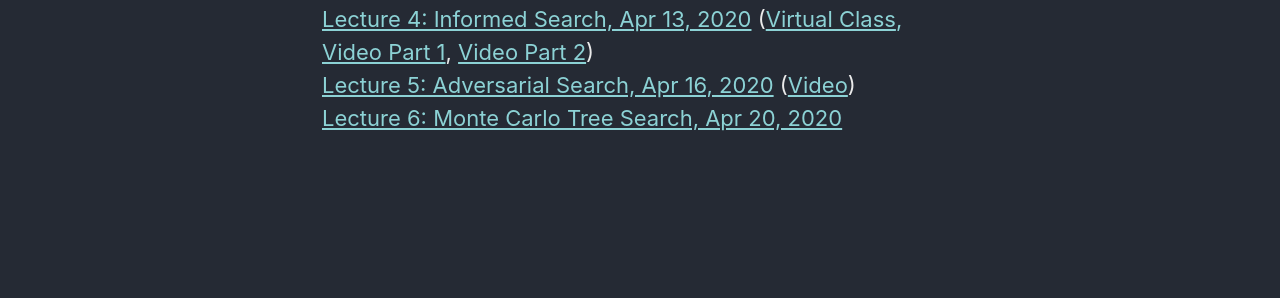
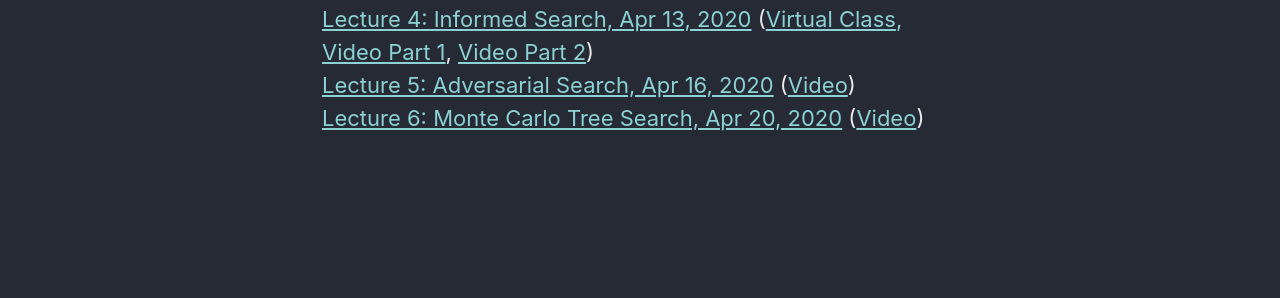
Before and after one commit to yawgmoth/CI-0129, a Jekyll site: the page built from _pages/slides.html, in a window 1280 px wide. Shown: the part 259-557 px from the top of the page. Built offline with Jekyll 4.4.1, drawn with Linux system fonts in a browser that asks for light colours; cached includes are drawn as plain includes; nearby versions of some CDN libraries.

Commit message:
add video for class from 4/20

```diff
--- a/_pages/slides.html
+++ b/_pages/slides.html
@@ -13,4 +13,4 @@
 <a href="lecture3.html">Lecture 3: Uninformed Search, Mar 16, 2020</a> (<a href="/CI-0129/classes/class3.html">Virtual Class<a/>)<br/>
 <a href="lecture4.html">Lecture 4: Informed Search, Apr 13, 2020</a> (<a href="/CI-0129/classes/class3.html">Virtual Class<a/>, <a href="https://www.youtube.com/watch?v=012MT83q6GY">Video Part 1</a>, <a href="https://www.youtube.com/watch?v=YuIMTVbvvXA">Video Part 2</a>)<br/>
 <a href="lecture5.html">Lecture 5: Adversarial Search, Apr 16, 2020</a> (<a href="https://www.youtube.com/watch?v=JpZCXLE2u20">Video</a>) <br/>
-<a href="lecture6.html">Lecture 6: Monte Carlo Tree Search, Apr 20, 2020</a>
+<a href="lecture6.html">Lecture 6: Monte Carlo Tree Search, Apr 20, 2020</a> (<a href="https://www.youtube.com/watch?v=dbxf3_IoKqk">Video</a>) <br/>
```
